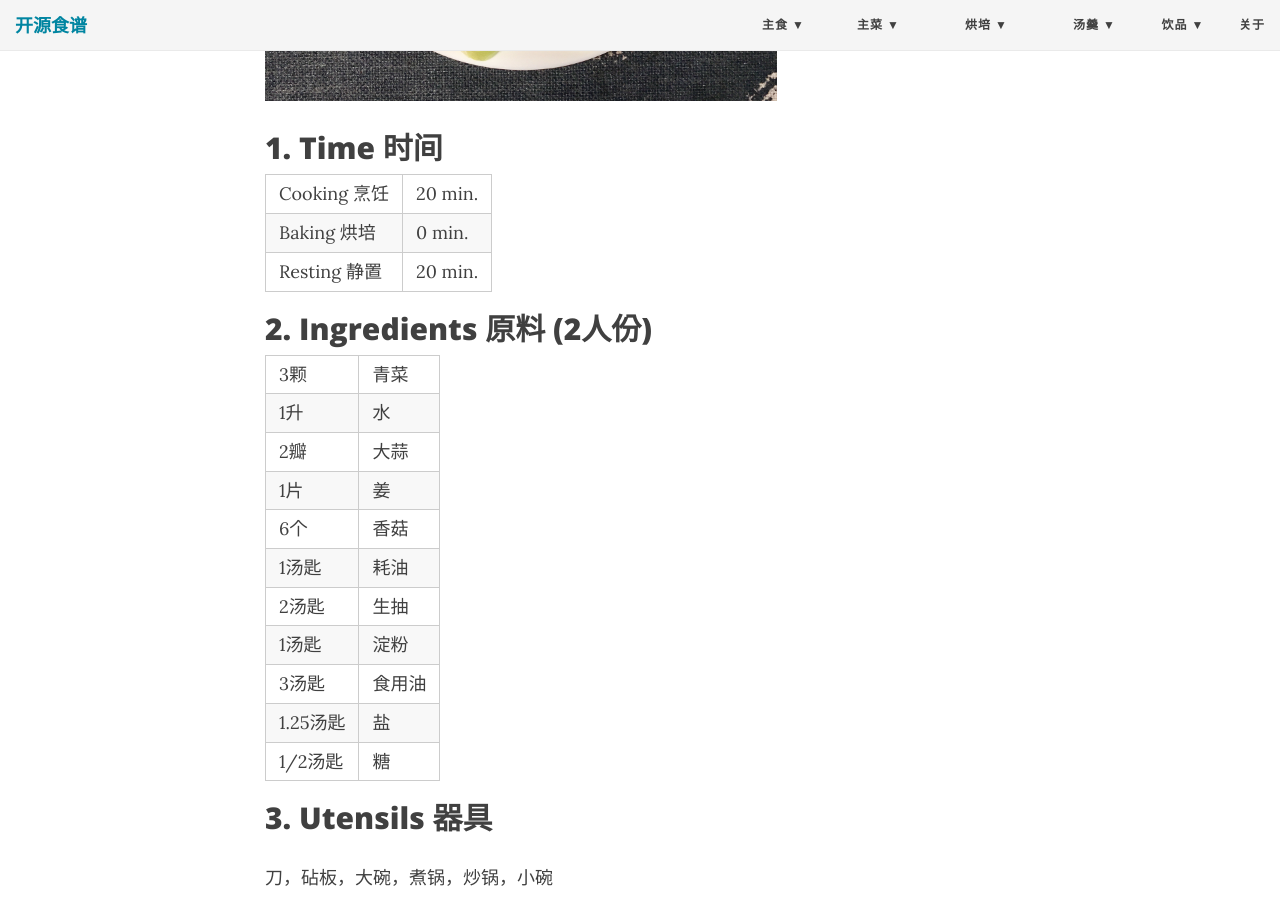
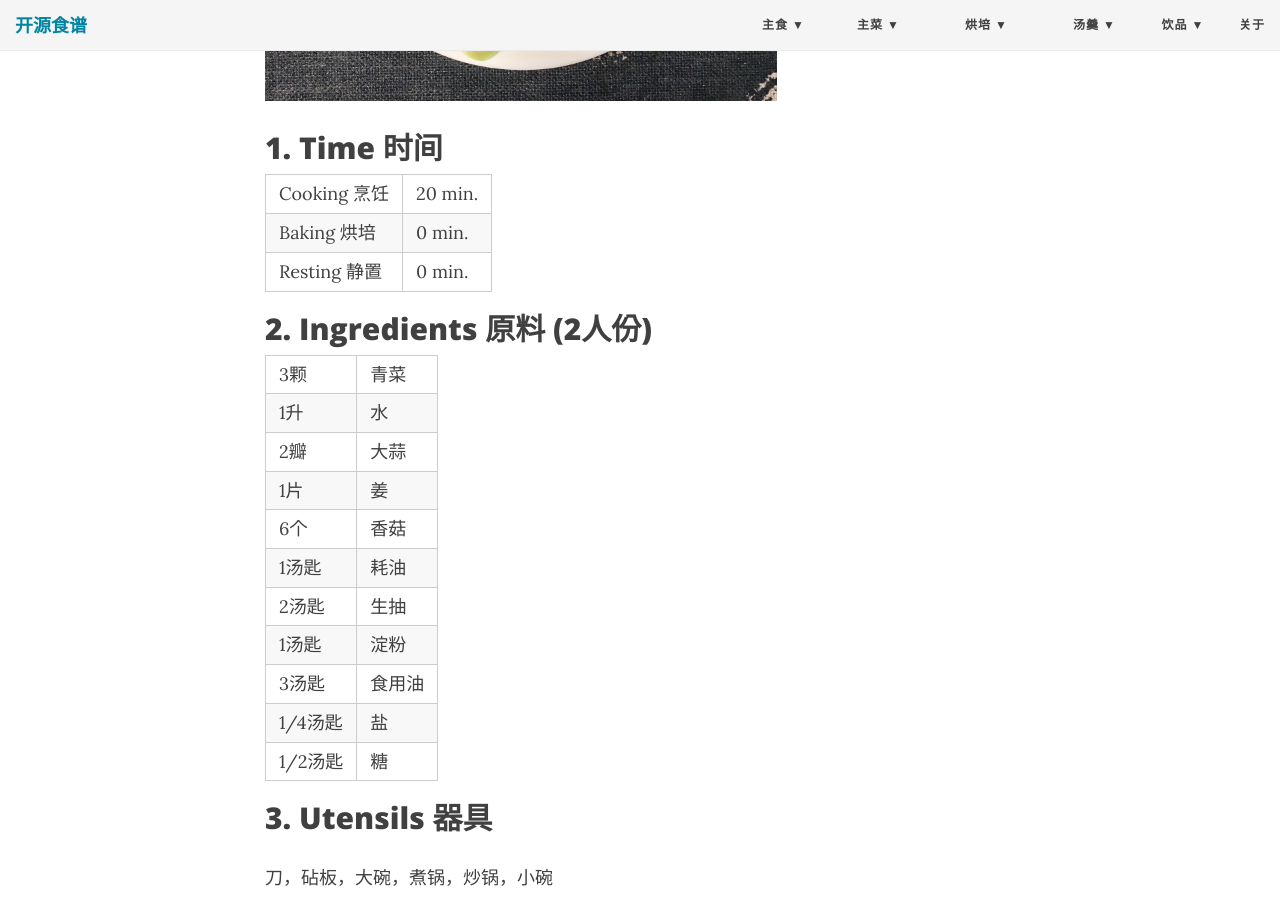
Before and after one commit to uraplutonium/open-recipe, a Jekyll site: the page built from _posts/2018-09-30-blanched-bok-choy-with-shiitake-mushrooms.md, in a window 1280 px wide and 900 px high, scrolled down 731 px. Built offline with Jekyll 4.4.1, drawn with Linux system fonts in a browser that asks for light colours; nearby versions of some CDN libraries; a script that is not in the unit is left out.

Commit message:
lots of corrections.

```diff
--- a/_posts/2018-09-30-blanched-bok-choy-with-shiitake-mushrooms.md
+++ b/_posts/2018-09-30-blanched-bok-choy-with-shiitake-mushrooms.md
@@ -13,7 +13,7 @@ comments: true
 
 | Cooking 烹饪 | 20 min. |
 | Baking 烘培  | 0 min.  |
-| Resting 静置 | 20 min. |
+| Resting 静置 | 0 min. |
 
 ## 2. Ingredients 原料 (2人份)
 
@@ -26,7 +26,7 @@ comments: true
 | 2汤匙    | 生抽   |
 | 1汤匙    | 淀粉   |
 | 3汤匙    | 食用油 |
-| 1.25汤匙 | 盐     |
+| 1/4汤匙  | 盐     |
 | 1/2汤匙  | 糖     |
 
 ## 3. Utensils 器具
```
Also changed, not shown: _posts/2018-11-09-pork-belly-over-rice.md (+1 -1 lines), img/fried-green-pepper-and-potato.png (added), 2 other files.
